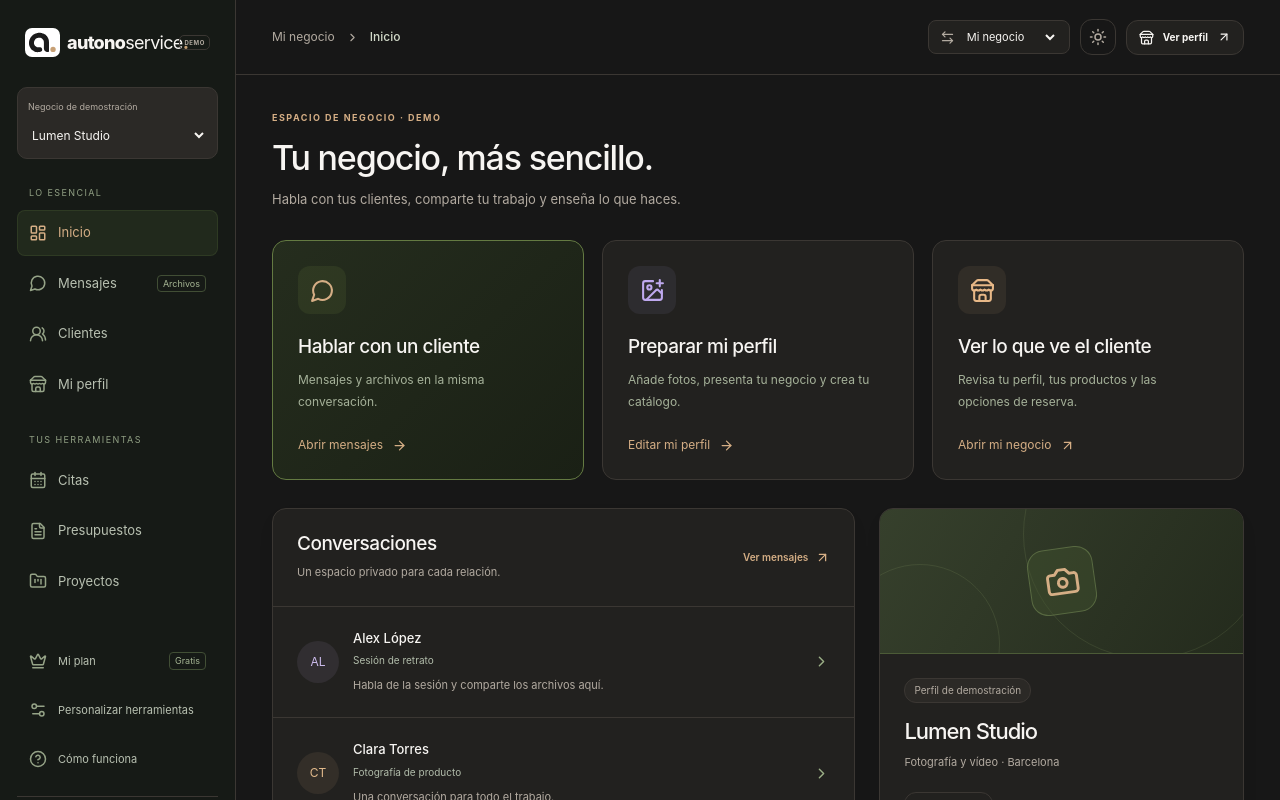
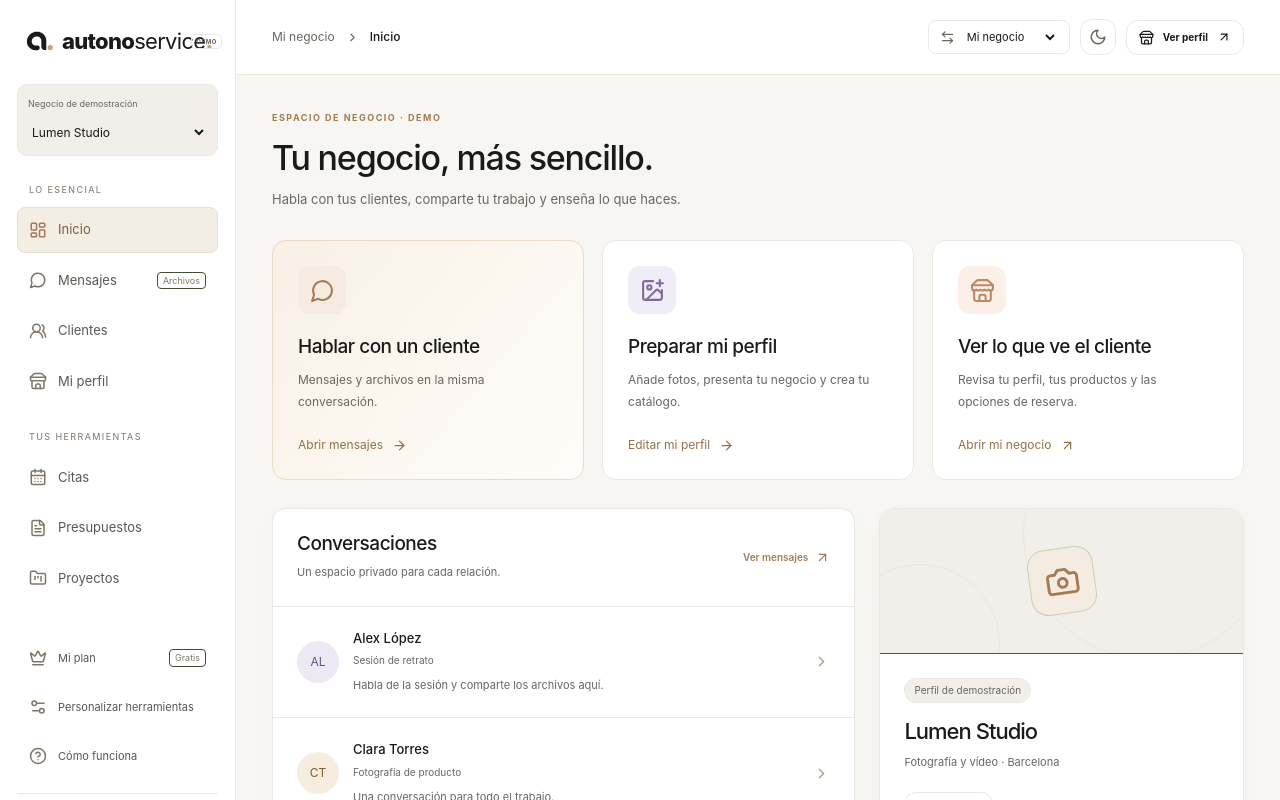
Before and after one commit to quimfuentes28code/EZ-SHOP, a Next.js app: page /empresa in a window 1280 px wide. Shown: the top 800 px of the page. Built offline with nearby package versions, Linux system fonts and the light colour scheme.

Commit message:
Set warm light mode as default while preserving dark-mode preference

```diff
--- a/src/components/theme-toggle.tsx
+++ b/src/components/theme-toggle.tsx
@@ -8,13 +8,13 @@ const THEME_KEY = "autonoservice-theme-v1";
 const THEME_EVENT = "autonoservice-theme-change";
 
 export function ThemeToggle() {
-  const [theme, setTheme] = useState<Theme>("dark");
+  const [theme, setTheme] = useState<Theme>("light");
   const [status, setStatus] = useState("");
 
   useEffect(() => {
-    let initial: Theme = "dark";
+    let initial: Theme = "light";
     try {
-      if (localStorage.getItem(THEME_KEY) === "light") initial = "light";
+      if (localStorage.getItem(THEME_KEY) === "dark") initial = "dark";
     } catch {
       // Theme switching remains usable when storage is unavailable.
     }
@@ -27,7 +27,7 @@ export function ThemeToggle() {
     const synchronizeStorage = (event: StorageEvent) => {
       if (event.key !== THEME_KEY) return;
       document.documentElement.dataset.theme =
-        event.newValue === "light" ? "light" : "dark";
+        event.newValue === "dark" ? "dark" : "light";
       synchronize();
     };
     window.addEventListener(THEME_EVENT, synchronize);
```
